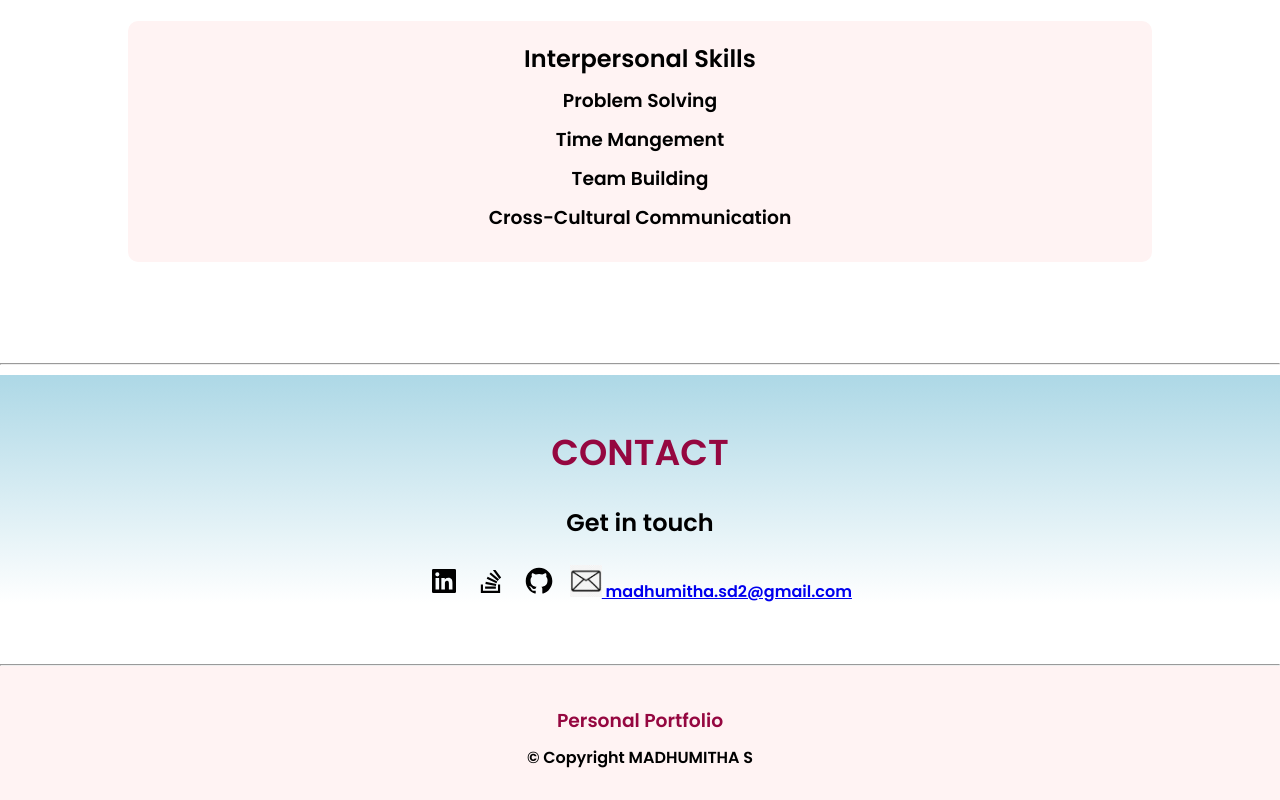
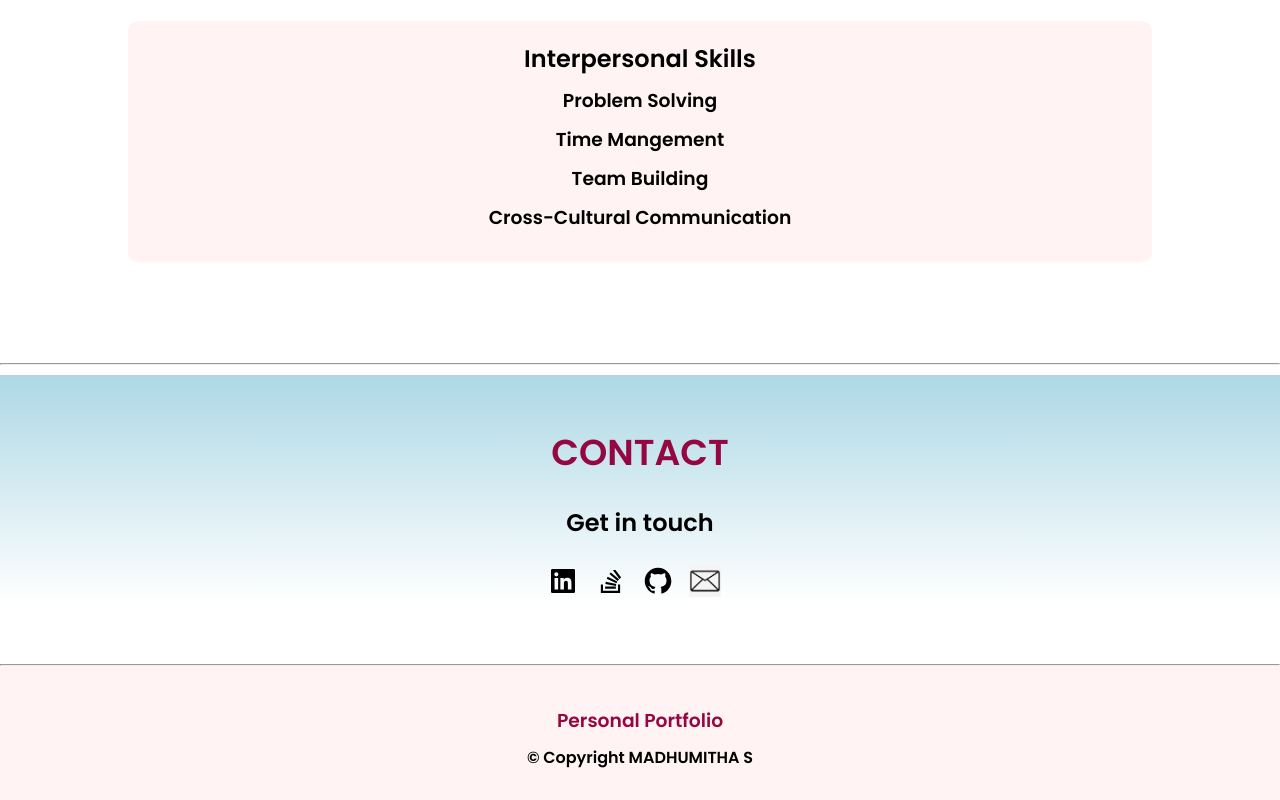
Before and after one commit to its-madhumitha/Portfolio, a plain HTML site: page index.html in a window 1280 px wide. Shown: the part 2595-3395 px from the top of the page. Drawn offline with Linux system fonts and the light colour scheme.

Commit message:
Update index.html

```diff
--- a/index.html
+++ b/index.html
@@ -134,8 +134,7 @@
       <a href="https://www.linkedin.com/in/madhumitha-sathiyanarayanan"><img src="./bxl-linkedin-square.svg" height="32"/></a>&nbsp;&nbsp;&nbsp;
       <a href="https://stackoverflow.com/users/18299379/madhumitha"><img src="./bxl-stack-overflow.svg" height="32"/></a>&nbsp;&nbsp;&nbsp;
       <a href="https://github.com/its-madhumitha"><img src="./bxl-github.svg" height="32"/></a>&nbsp;&nbsp;&nbsp;
-      <a href="mailto:madhumitha.sd2@gmail.com" class="email-link"><img src="./bxs-envelope.webp" height="32" alt="Email" /> madhumitha.sd2@gmail.com
-  </a>
+      <a href="mailto:madhumitha.sd2@gmail.com" class="email-link"><img src="./bxs-envelope.webp" height="32" alt="Email" /></a>&nbsp;&nbsp;&nbsp;
     </section>
     <br>
     <br>
```
